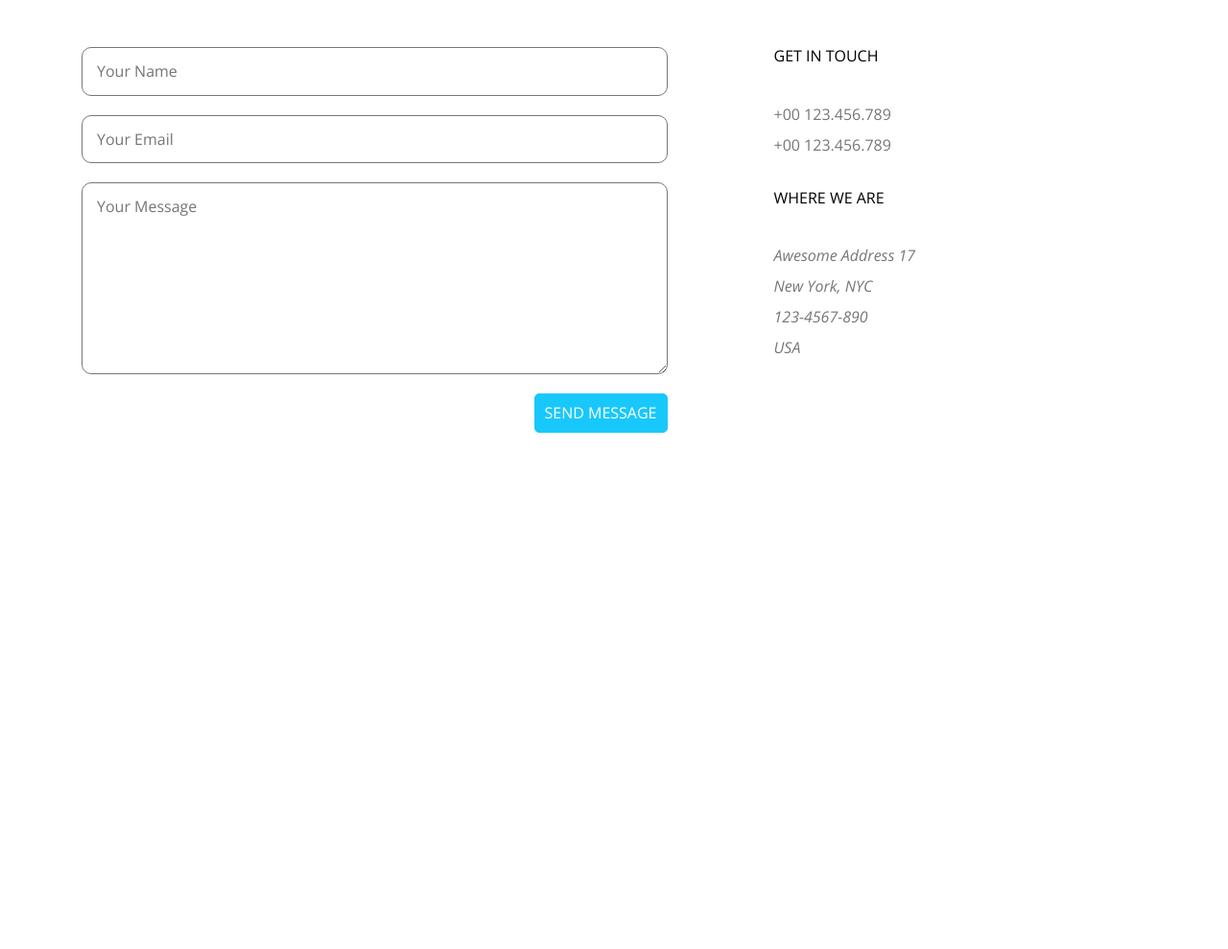
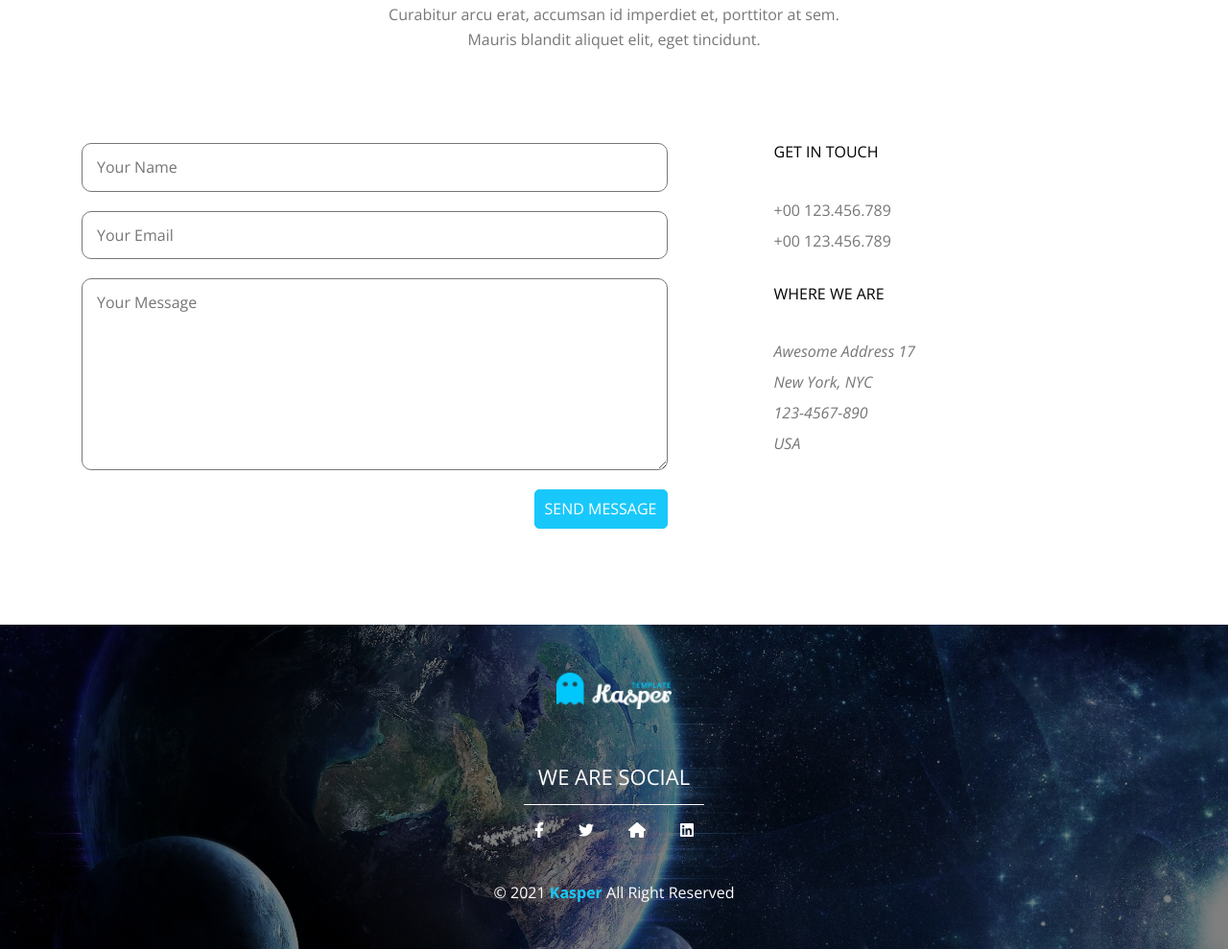
Before and after one commit to MohammedElasli04/HTML_CSS_design_two, a plain HTML site: page index.html in a window 1280 px wide. Shown: the part 6880-7869 px from the top of the page at 96% size. Before the commit the page ends 7431 px from the top, so only its background shows below. Drawn offline with nearby package versions, Linux system fonts and the light colour scheme.

Commit message:
finish Footer section

```diff
--- a/css/style.css
+++ b/css/style.css
@@ -805,8 +805,8 @@ header .container nav .search-bar {
     background-image: url(../images/subscribe.jpg);
     background-size: cover;
     background-position: center;
-    padding-top: calc(var(--padding-section) / 2);
-    padding-bottom: calc(var(--padding-section) / 2);
+    padding-top: var(--padding-section);
+    padding-bottom: var(--padding-section);
     position: relative;
 }
 .Subscribing::before {
@@ -971,6 +971,61 @@ header .container nav .search-bar {
 
 }
 /* End Contact */
+.Footer {
+    background-image: url(../images/subscribe.jpg);
+    background-size: cover;
+    background-position: center;
+    padding-top: calc(var(--padding-section) / 2);
+    padding-bottom: calc(var(--padding-section) / 2);
+    text-align: center;
+    position: relative;
+}
+.Footer::before {
+    content: "";
+    position: absolute;
+    top: 0;
+    left: 0;
+    width: 100%;
+    height: 100%;
+    background-color: var(--overlay-color);
+}
+.Footer .container {
+    position: relative;
+    z-index: 1;
+}
+.Footer .container img{
+    width: 120px;
+    margin-bottom: 40px;
+}
+.Footer .container h3 {
+    text-transform: uppercase;
+    font-weight: normal;
+    width: fit-content;
+    margin: auto;
+    font-size: 22px;
+    padding: 15px;
+    border-bottom: 1px solid white;
+}
+.Footer .container ul {
+    display: flex;
+    justify-content: center;
+}
+.Footer .container ul li i {
+    padding: 18px;
+    margin-bottom: 30px;
+    cursor: pointer;
+    transition: 0.3s;
+}
+.Footer .container ul li i:hover {
+    color: var(--main-color);
+}
+.Footer .container p {
+    text-transform: capitalize;
+}
+.Footer .container p span {
+    color: var(--main-color);
+    font-weight: 700;
+}
 /* Extra Small */
 @media (max-width: 576px) {
     .container {
--- a/index.html
+++ b/index.html
@@ -403,7 +403,7 @@
     </div>
     <!-- End quote -->
     <!-- Start Pricing -->
-    <div class="Pricing">
+    <div class="Pricing" id="Pricing">
         <div class="container">
             <div class="main-heading">
                 <h3>
@@ -513,7 +513,7 @@
     </div>
     <!-- End Subscribing -->
     <!-- Start Contact -->
-    <div class="Contact">
+    <div class="Contact" id="Contact">
         <div class="container">
             <div class="main-heading">
                 <h3>
@@ -553,5 +553,20 @@
         </div>
     </div>
     <!-- End Contact -->
+    <!-- Start Footer -->
+    <div class="Footer">
+        <div class="container">
+            <img src="images/logo.png" alt="">
+            <h3>we are social</h3>
+            <ul>
+                <li><i class="fa-brands fa-facebook-f"></i></li>
+                <li><i class="fa-brands fa-twitter"></i></li>
+                <li><i class="fas fa-home"></i></li>
+                <li><i class="fa-brands fa-linkedin"></i></li>
+            </ul>
+            <p>&copy; 2021 <span>kasper</span> all right reserved</p>
+        </div>
+    </div>
+    <!-- End Footer -->
 </body>
 </html>
```
